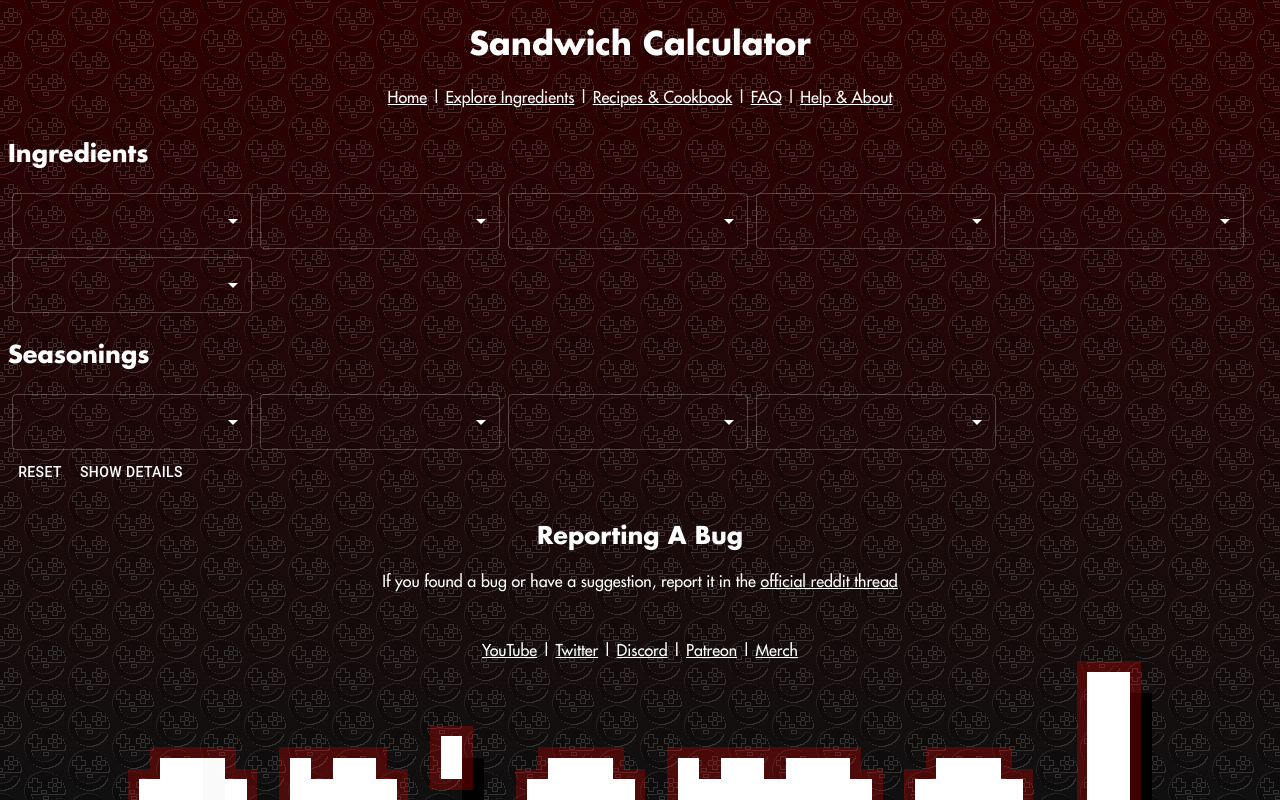
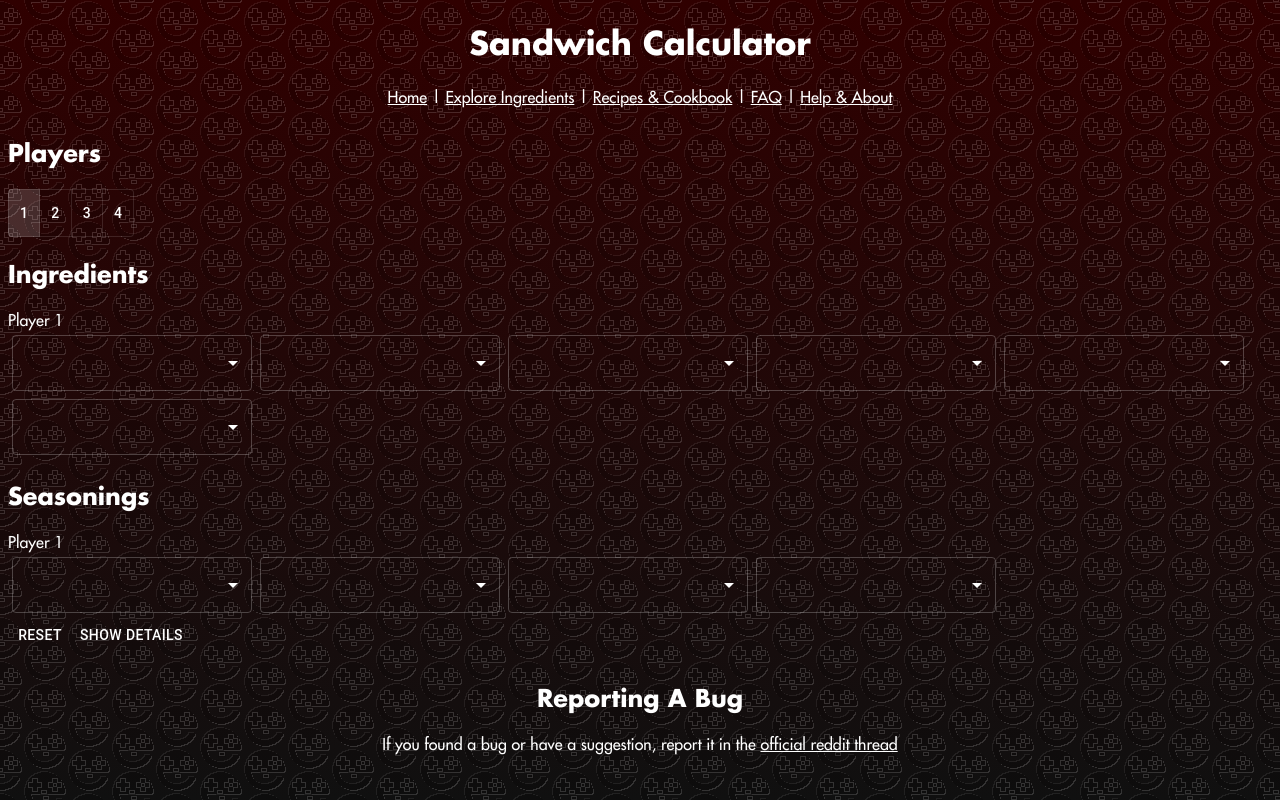
Before and after one commit to enigma0Z/pokemon-sv-sandwich-calc, a React (Create React App) app: page / in a window 1280 px wide. Shown: the top 800 px of the page. Built offline with nearby package versions, Linux system fonts and the light colour scheme.

Commit message:
Add multiplayer

```diff
--- a/src/pages/HomeV2/index.tsx
+++ b/src/pages/HomeV2/index.tsx
@@ -1,6 +1,6 @@
 import './index.css';
 import { useState, useEffect } from 'react';
-import { Box, Button, MenuItem, Select, SelectChangeEvent, Theme, useTheme } from '@mui/material';
+import { Box, Button, MenuItem, Select, SelectChangeEvent, Theme, ToggleButton, ToggleButtonGroup, useTheme } from '@mui/material';
 import { Ingredients, Seasonings } from '../../data/Cookbooks';
 import { Ingredient } from '../../data/Cookbook';
 import { calculateSandwich } from '../../data/calc';
@@ -60,6 +60,7 @@
 
   let uriIngredients: string[] = []
   let uriSeasonings: string[] = []
+  let uriPlayers = 1
 
   const QueryString = location.search.slice(1)
   for (let entry of QueryString.split('&')) {
@@ -70,6 +71,8 @@
         let foundIngredient = Ingredients.find(ingredient => ingredient.name.toLowerCase() === value.toLowerCase())
         if (foundIngredient !== undefined) {
           uriIngredients.push(foundIngredient.name)
+        } else {
+          uriIngredients.push('')
         }
       }
     } else if (name === 'seasonings') {
@@ -77,8 +80,12 @@
         let foundSeasoning = Seasonings.find(seasoning => seasoning.name.toLowerCase() === value.toLowerCase())
         if (foundSeasoning !== undefined) {
           uriSeasonings.push(foundSeasoning.name)
+        } else {
+          uriSeasonings.push('')
         }
       }
+    } else if (name === 'players') {
+      uriPlayers = parseInt(values[0])
     }
   }
 
@@ -86,9 +93,7 @@
   const [seasonings, setSeasonings]: [string[], any] = useState(uriSeasonings)
 
   const [showDetails, setShowDetails] = useState(false)
-  const [players, setPlayers] = useState(1)
-
-  console.log(setPlayers) // Make typescript linter happy
+  const [players, setPlayers] = useState(uriPlayers)
 
   const actualIngredients: Ingredient[] = []
   for (let ingredient of ingredients) {
@@ -109,25 +114,31 @@
     sandwich.push(<Sandwich showDetails={showDetails} {...calculateSandwich(actualIngredients, actualSeasonings) }></Sandwich>)
   }
 
-  const setUri = (ingredients: string[], seasonings: string[]) => {
-    const actualIngredients: Ingredient[] = []
+  const setUri = (ingredients: string[], seasonings: string[], players?: number) => {
+    const actualIngredients: string[] = []
     for (let ingredient of ingredients) {
       const foundIngredient = Ingredients.find(x => x.name === ingredient)
-      if (ingredient !== null && foundIngredient !== undefined) actualIngredients.push(foundIngredient)
+      if (ingredient !== null && foundIngredient !== undefined) actualIngredients.push(foundIngredient.name)
+      else actualIngredients.push('')
     }
 
-    const actualSeasonings: Ingredient[] = []
+    const actualSeasonings: string[] = []
     for (let seasoning of seasonings) {
       const foundSeasoning = Seasonings.find(x => x.name === seasoning)
-      if (seasoning !== null && foundSeasoning !== undefined) actualSeasonings.push(foundSeasoning)
+      if (seasoning !== null && foundSeasoning !== undefined) actualSeasonings.push(foundSeasoning.name)
+      else actualSeasonings.push('')
     }
 
     let queryString = []
     if (actualIngredients.length > 0) {
-      queryString.push(`ingredients=${actualIngredients.map(x => x.name).join(',')}`)
+      queryString.push(`ingredients=${actualIngredients.join(',')}`)
     }
     if (actualSeasonings.length > 0) {
-      queryString.push(`seasonings=${actualSeasonings.map(x => x.name).join(',')}`)
+      queryString.push(`seasonings=${actualSeasonings.join(',')}`)
+    }
+
+    if (players !== undefined) {
+      queryString.push(`players=${players}`)
     }
 
     let url
@@ -144,6 +155,12 @@
   const ingredientSelects: JSX.Element[] = []
   for (let i = 0; i<INGREDIENTS_PER_PLAYER*players; i++) {
     let ingredient = Ingredients.find(x => x.name === ingredients[i])
+    if (
+      i % INGREDIENTS_PER_PLAYER === 0
+      && i+1 < INGREDIENTS_PER_PLAYER*players
+    ) {
+      ingredientSelects.push(<Box flexBasis={'100%'}>Player {i / INGREDIENTS_PER_PLAYER + 1}</Box>)
+    }
     ingredientSelects.push(
       <Box sx={classes.IngredientSelect} >
         <Select
@@ -158,7 +175,7 @@
             const newIngredients = [...ingredients]
             newIngredients[i] = event.target.value
             setIngredients(newIngredients)
-            setUri(newIngredients, seasonings)
+            setUri(newIngredients, seasonings, players)
           }}
         >
           {isMobile ?
@@ -181,10 +198,18 @@
         </Box>
       </Box>
     )
+
   }
 
   const seasoningSelects: JSX.Element[] = []
   for (let i = 0; i<SEASONINGS_PER_PLAYER*players; i++) {
+    if (
+      i % SEASONINGS_PER_PLAYER === 0
+      && i+1 < SEASONINGS_PER_PLAYER*players
+    ) {
+      seasoningSelects.push(<Box flexBasis={'100%'}>Player {i / SEASONINGS_PER_PLAYER + 1}</Box>)
+    }
+
     let seasoning = Seasonings.find(x => x.name === seasonings[i])
     seasoningSelects.push(
       <Box sx={classes.IngredientSelect} >
@@ -199,7 +224,7 @@
             const newSeasonings = [...seasonings]
             newSeasonings[i] = event.target.value
             setSeasonings(newSeasonings)
-            setUri(ingredients, newSeasonings)
+            setUri(ingredients, newSeasonings, players)
           }}
         >
           {isMobile ?
@@ -222,10 +247,33 @@
         </Box>
       </Box>
     )
+
+    if (
+      (i+1) % SEASONINGS_PER_PLAYER === 0
+      && i+1 < SEASONINGS_PER_PLAYER*players
+    ) {
+      seasoningSelects.push(<Box flexBasis={'100%'}>&nbsp;</Box>)
+    }
   }
 
   return (
     <>
+      <Box><h2>Players</h2></Box>
+      <Box display='flex' flexDirection='row' flexWrap='wrap'>
+        <ToggleButtonGroup value={players} exclusive={true} onChange={(event, value) => {
+          setPlayers(value)
+          const newIngredients = ingredients.slice(0, INGREDIENTS_PER_PLAYER*value)
+          const newSeasonings = seasonings.slice(0, SEASONINGS_PER_PLAYER*value)
+          setIngredients(newIngredients)
+          setSeasonings(newSeasonings)
+          setUri(newIngredients, newSeasonings, value)
+        }}>
+          <ToggleButton value={1} key={1}>1</ToggleButton>
+          <ToggleButton value={2} key={2}>2</ToggleButton>
+          <ToggleButton value={3} key={3}>3</ToggleButton>
+          <ToggleButton value={4} key={4}>4</ToggleButton>
+        </ToggleButtonGroup>
+      </Box>
       <Box><h2>Ingredients</h2></Box>
       <Box display='flex' flexDirection='row' flexWrap='wrap'>
         {ingredientSelects}
@@ -239,6 +287,7 @@
           onClick={() => {
             setIngredients([])
             setSeasonings([])
+            setUri([], [])
           }}
         >
           Reset
```
